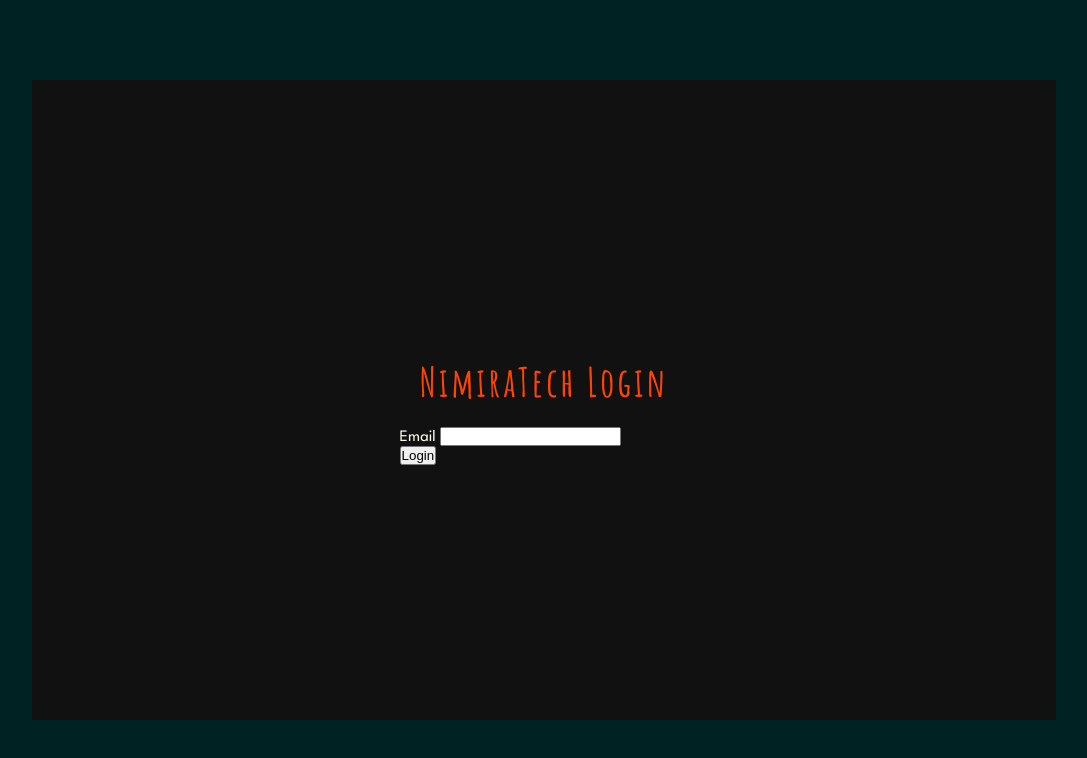
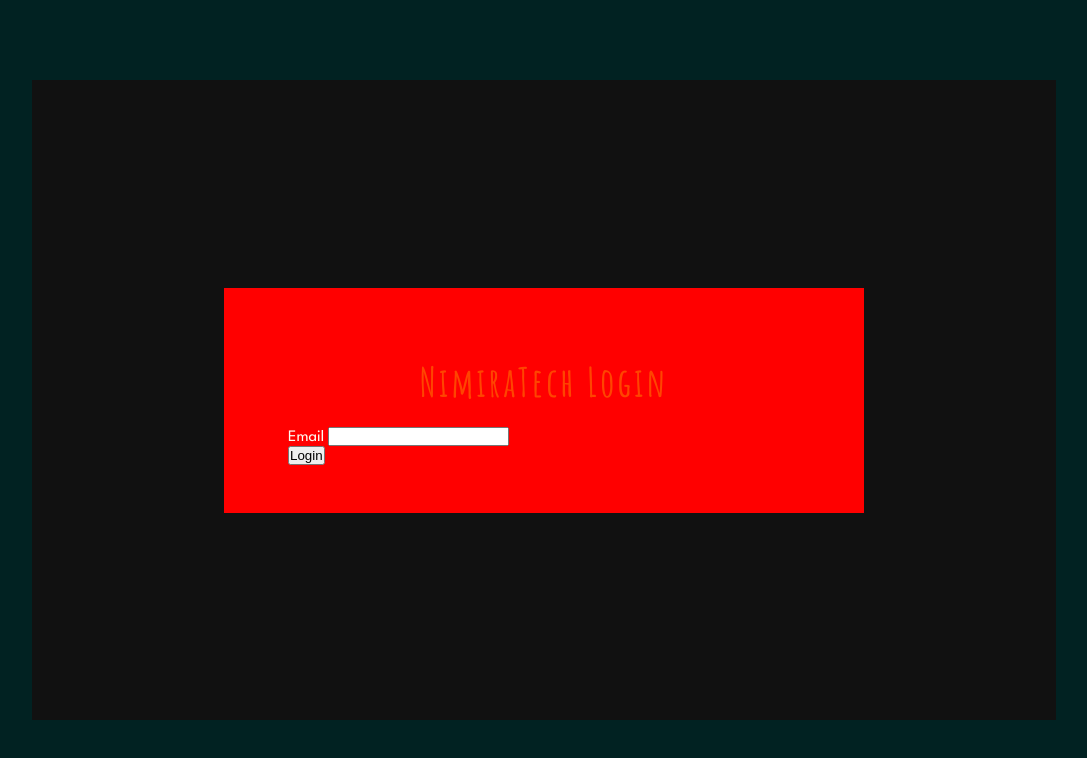
Before and after one commit to Nimira43/HTMX-Login-Form, a website: page temp.html in a window 1280 px wide. Shown: the whole page, without its empty margins (96-1183 px from the left). Drawn offline with Linux system fonts and the light colour scheme.

Commit message:
Setup form container

```diff
--- a/public/style.css
+++ b/public/style.css
@@ -42,3 +42,11 @@
   text-align: center;
   margin: 20px;
 }
+
+form {
+  width: 90%;
+  max-width: 40rem;
+  background-color: red;
+  padding: 3rem 4rem;
+  margin: 5rem auto;
+}
```
